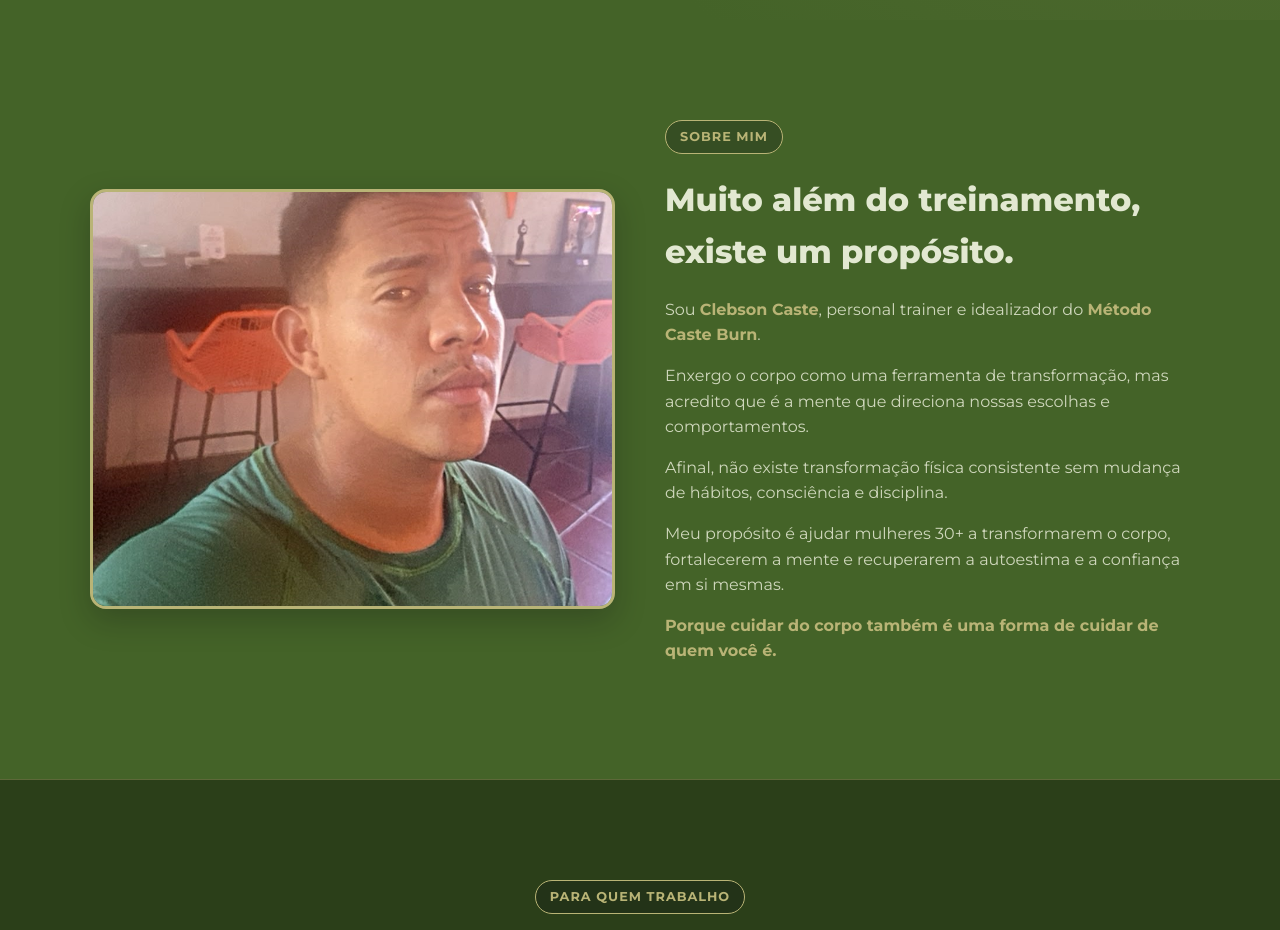
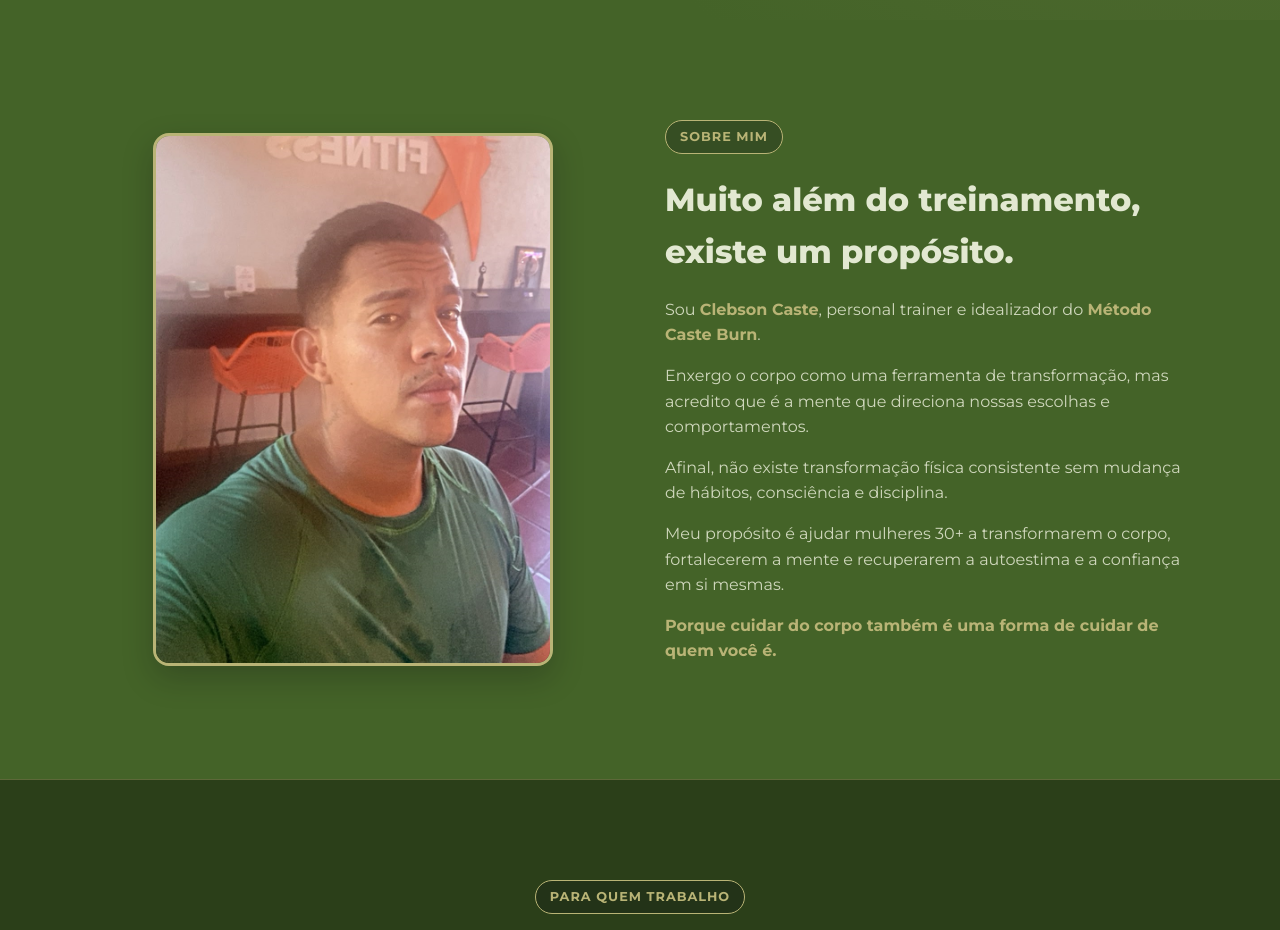
Before and after one commit to ClebsonPersonal/Clebson-Caste, a plain HTML site: page index.html in a window 1280 px wide. Shown: the part 780-1710 px from the top of the page. Drawn offline with Linux system fonts and the light colour scheme.

Commit message:
Update style.css

```diff
--- a/style.css
+++ b/style.css
@@ -280,8 +280,12 @@ body {
 
 .sobre-img img {
     width: 100%;
-    height: 420px;
+    max-width: 400px;        /* Limita a largura para não ficar gigantesca */
+    aspect-ratio: 3 / 4;     /* Garante formato vertical (3 de largura por 4 de altura) */
+    height: auto;
     object-fit: cover;
+    object-position: center top; /* Evita cortar a cabeça */
+    margin: 0 auto;          /* Centraliza na coluna */
     border-radius: 16px;
     border: 3px solid var(--primary);
     box-shadow: 0 12px 30px rgba(15, 17, 21, 0.25);
```
